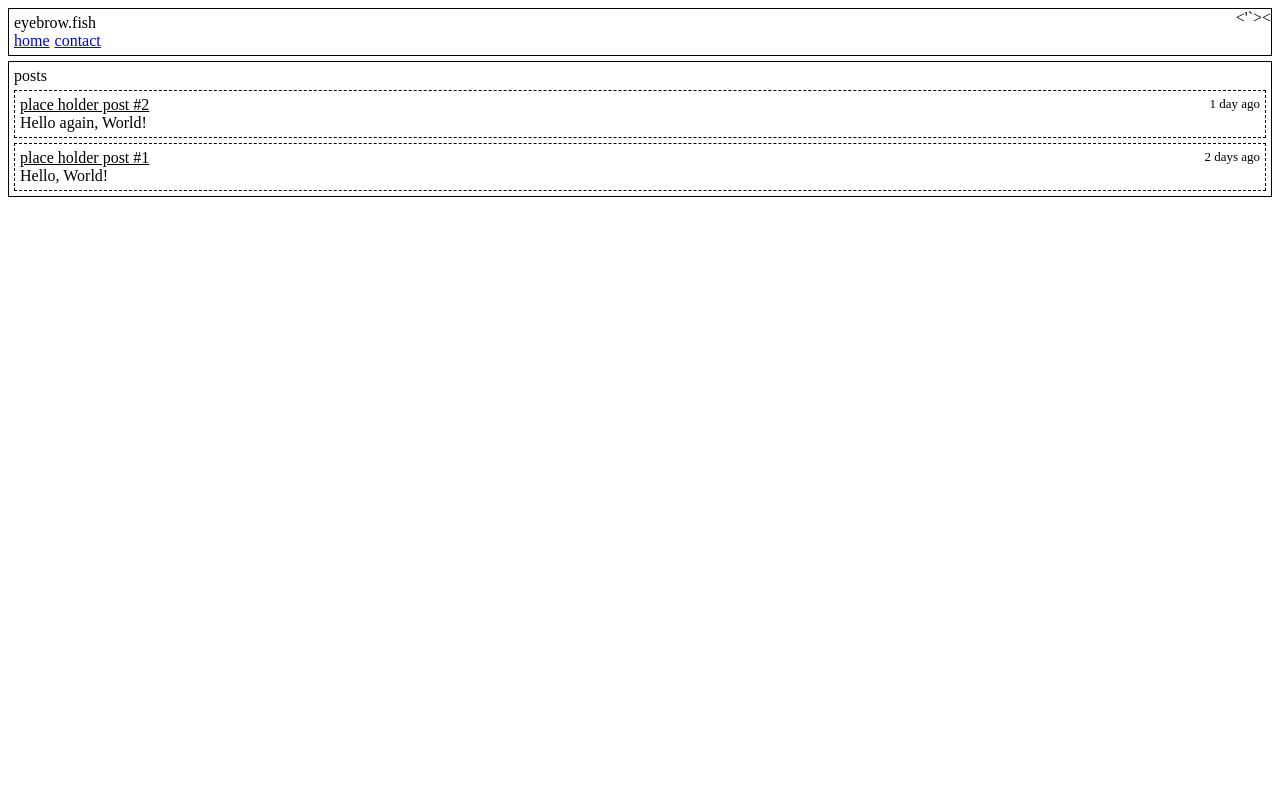
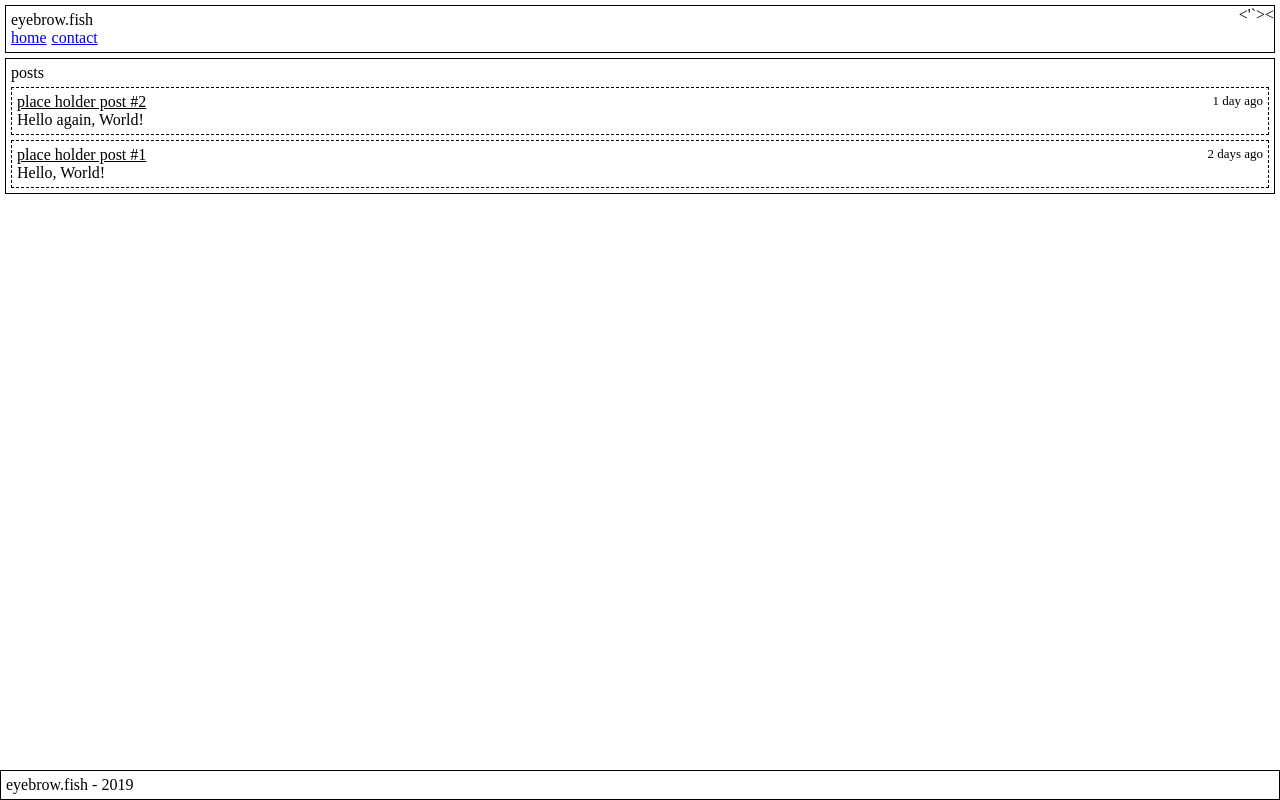
Before and after one commit to Aliics/eyebrow-fish, a website: page app/index.html in a window 1280 px wide. Drawn offline with nearby package versions, Linux system fonts and the light colour scheme.

Commit message:
Added footer component
Removed margin from body

```diff
--- a/app/index.html
+++ b/app/index.html
@@ -7,10 +7,12 @@
     <script src="index.js"></script>
     <script src="nav-header/nav-header.js"></script>
     <script src="posts-body/posts-body.js"></script>
+    <script src="info-footer/info-footer.js"></script>
     <link rel="stylesheet" href="master.css"/>
 </head>
 <body>
 <nav-header></nav-header>
 <posts-body></posts-body>
+<info-footer></info-footer>
 </body>
 </html>
--- /dev/null
+++ b/app/info-footer/info-footer.html
@@ -0,0 +1,3 @@
+<div class="bd-s pd-5 p-cb">
+    <a>{{ $ctrl.title + ' - ' + $ctrl.year }}</a>
+</div>
--- /dev/null
+++ b/app/info-footer/info-footer.js
@@ -0,0 +1,11 @@
+class InfoFooterController {
+    title = 'eyebrow.fish';
+    year = new Date().getFullYear().toString();
+}
+
+'use strict';
+
+eyebrowFishModule.component('infoFooter', {
+    templateUrl: 'info-footer/info-footer.html',
+    controller: InfoFooterController
+});
--- a/app/master.css
+++ b/app/master.css
@@ -1,3 +1,12 @@
+html {
+    min-height: 100%;
+}
+
+body {
+    margin: 0;
+    min-height: 100%;
+}
+
 .bd-s {
     border: solid 1px;
 }
@@ -14,6 +23,10 @@
     position: relative;
 }
 
+.mg-5 {
+    margin: 5px;
+}
+
 .rmg-5 {
     margin-right: 5px;
 }
@@ -28,6 +41,13 @@
     right: 0;
 }
 
+.p-cb {
+    position: absolute;
+    right: 0;
+    left: 0;
+    bottom: 0;
+}
+
 .tx-s {
     font-size: small;
 }
--- a/app/nav-header/nav-header.html
+++ b/app/nav-header/nav-header.html
@@ -1,4 +1,4 @@
-<div class="bd-s pd-5 pr">
+<div class="bd-s pd-5 pr mg-5">
     <a>{{ $ctrl.title }}</a>
     <a class="p-tr">{{ $ctrl.textIcon }}</a>
     <div>
--- a/app/posts-body/posts-body.html
+++ b/app/posts-body/posts-body.html
@@ -1,4 +1,4 @@
-<div class="bd-s pd-5 tmg-5">
+<div class="bd-s pd-5 tmg-5 mg-5">
     <a>{{ $ctrl.header }}</a>
     <div class="bd-d pd-5 tmg-5 pr" ng-repeat="post in $ctrl.posts">
         <a class="tx-ul">{{ post.title }}</a>
```
